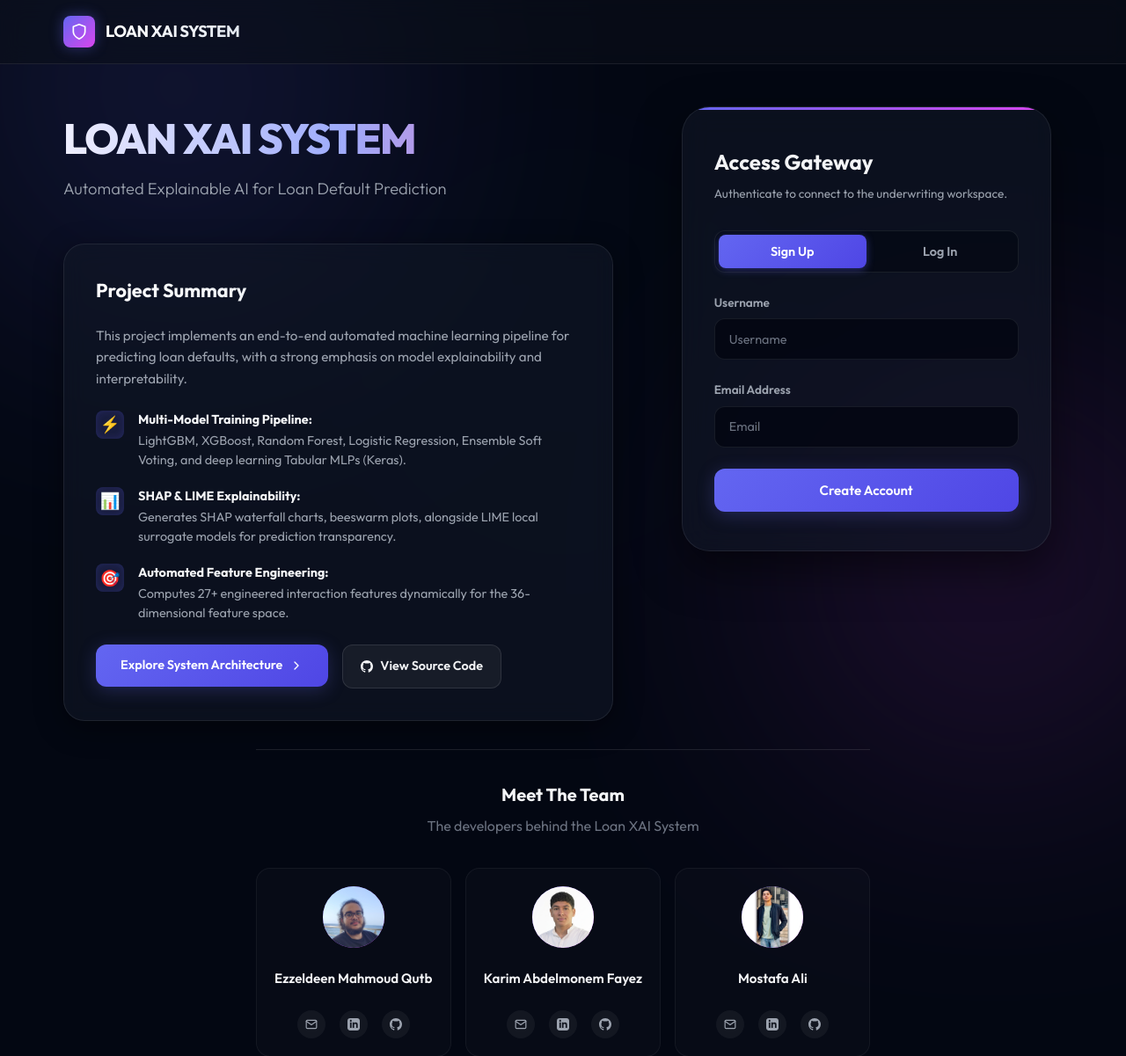
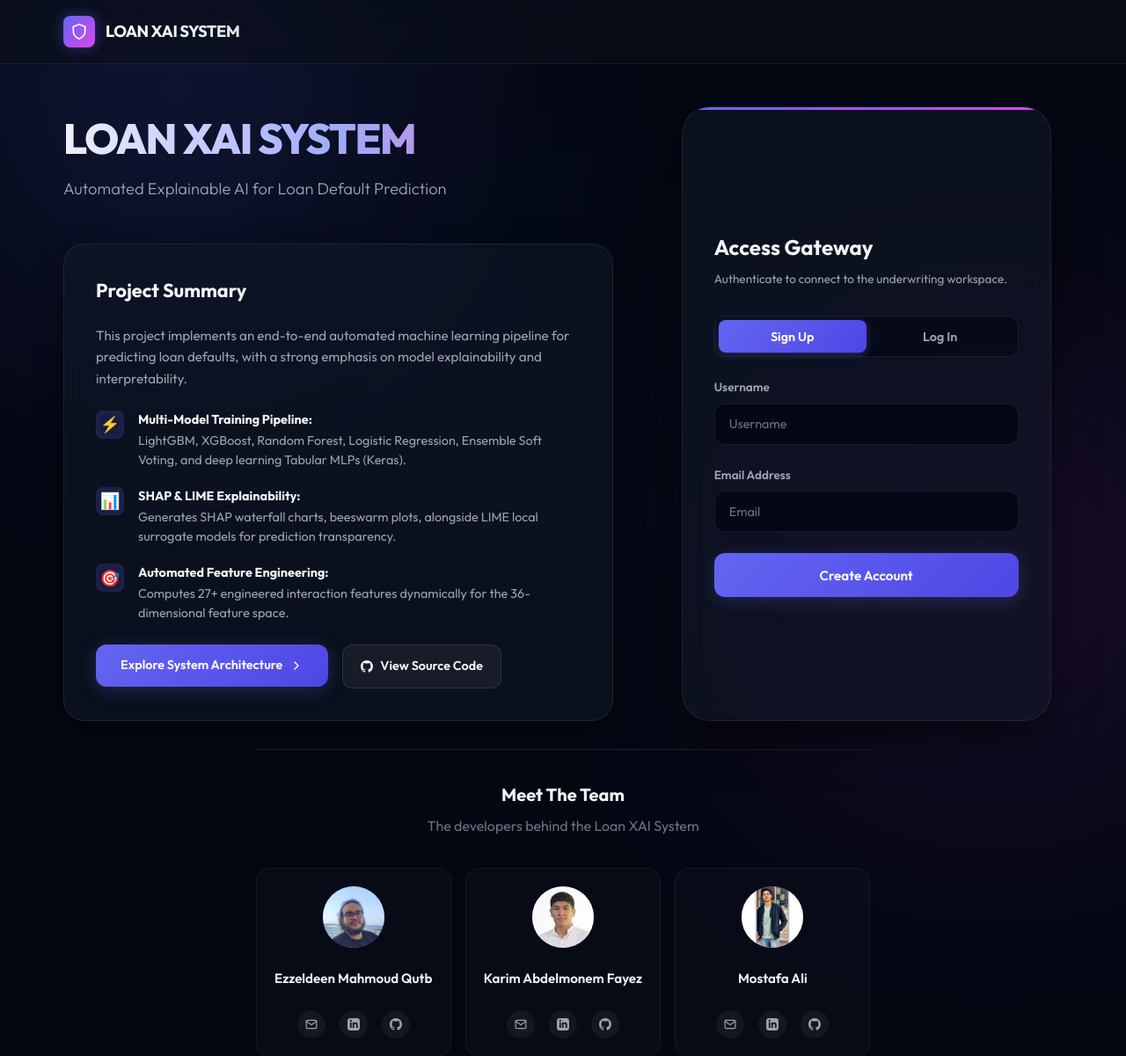
Before and after one commit to Pant0x/depi_loan_default_xai, a Flask app: page / in a window 1280 px wide; the page is wider, and only the part inside the window is pictured. Shown: the top 1201 px of that part at 88% size. Run offline with Flask 3, Linux system fonts and the light colour scheme.

Commit message:
style: stretch access gateway card to be completely symmetrical with the left panel height

```diff
--- a/frontend_web/static/css/style.css
+++ b/frontend_web/static/css/style.css
@@ -201,7 +201,7 @@ body {
     grid-template-columns: 1.4fr 1fr;
     gap: 4rem;
     width: 100%;
-    align-items: start;
+    align-items: stretch;
 }
 
 /* ==========================================================================
@@ -433,6 +433,7 @@ body {
 .right-panel {
     display: flex;
     justify-content: center;
+    align-items: stretch;
 }
 
 .login-card {
@@ -447,6 +448,10 @@ body {
     max-width: 420px;
     position: relative;
     overflow: hidden;
+    height: 100%;
+    display: flex;
+    flex-direction: column;
+    justify-content: center;
 }
 
 /* Gradient card accent line */
```
